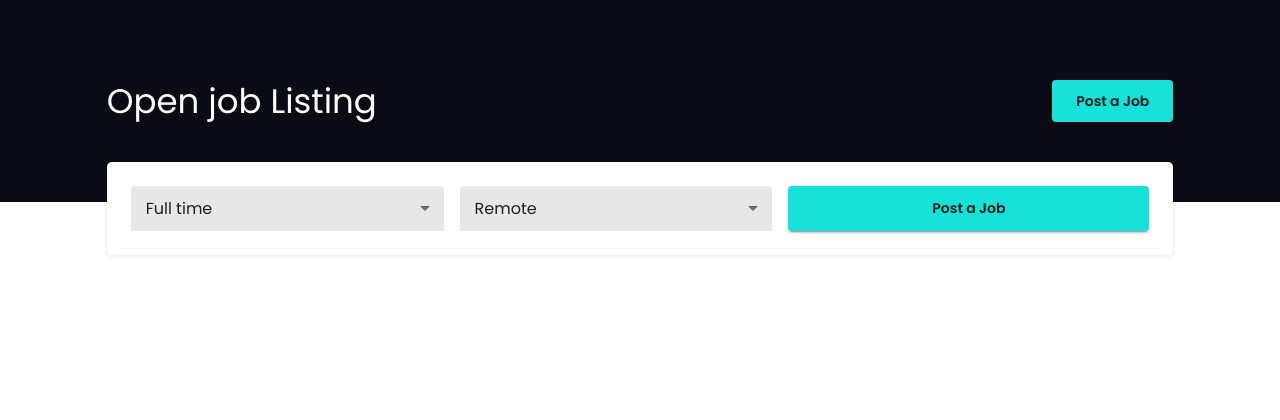
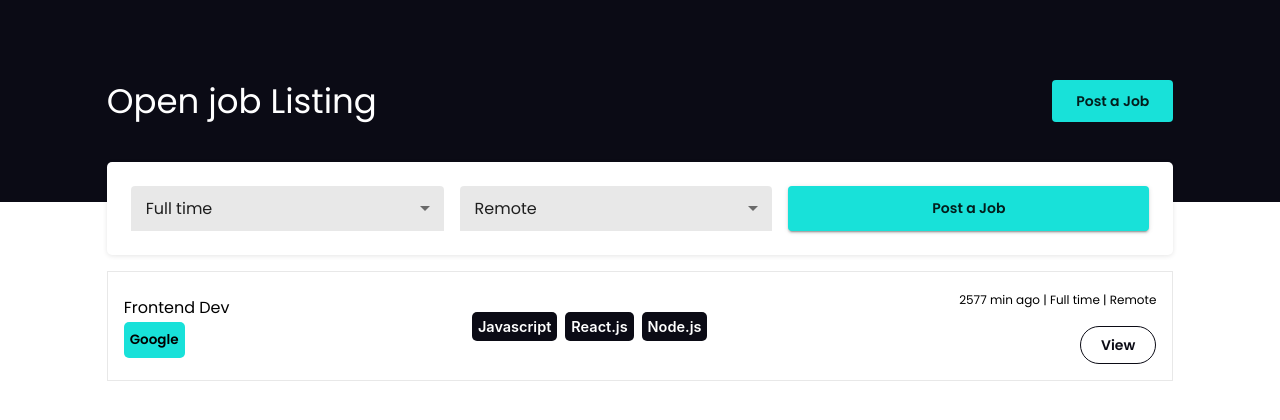
Before and after one commit to Dipak-Gogoi/job-listing-app, a React (Create React App) app: page / in a window 1280 px wide. Shown: the top 420 px of the page. Built offline with nearby package versions, Linux system fonts and the light colour scheme.

Commit message:
job-card-created

```diff
--- a/src/App.js
+++ b/src/App.js
@@ -3,6 +3,7 @@
 import theme from './theme/theme';
 import Header from './components/Header/Header'
 import SearchBar from './components/Search/SearchBar';
+import JobCard from './components/Job/JobCard';
 
 function App() {
   return (
@@ -11,6 +12,7 @@
       <Grid container justifyContent='center'>
         <Grid item xs={10}>
           <SearchBar />
+          <JobCard />
         </Grid>
       </Grid>
     </ThemeProvider>
--- /dev/null
+++ b/src/components/Job/JobCard.js
@@ -0,0 +1,69 @@
+import React from 'react';
+import { Box, Grid, Typography, Button, makeStyles } from "@material-ui/core";
+
+
+const skills = ["Javascript", "React.js", "Node.js"];
+
+const useStyle = makeStyles((theme) => ({
+    wrapper: {
+        border: '1px solid #e8e8e8',
+        cursor: 'pointer',
+        // transition: '.3s',
+
+        '&:hover': {
+            boxShadow: '0px 5px 25px rgba(0, 0, 0, 0.1)',
+            borderLeft: '1.5px solid #4D64E4',
+        }
+    },
+    companyName: {
+        fontSize: '13.5px',
+        backgroundColor: theme.palette.primary.main,
+        padding: theme.spacing(0.75),
+        borderRadius: '5px',
+        display: 'inline-block',
+        fontWeight: 600,
+    },
+    skillChip: {
+        margin: theme.spacing(0.5),
+        padding: theme.spacing(0.75),
+        fontSize: '14.5px',
+        borderRadius: '5px',
+        transition: '.3s',
+        fontWeight: 600,
+        backgroundColor: theme.palette.secondary.main,
+        color: '#fff',
+    }
+}));
+
+const JobCard = () => {
+    const classes = useStyle();
+    return (
+        <Box p={2} className={classes.wrapper}>
+            <Grid container alignItems='center'>
+                <Grid item xs>
+                    <Typography variant='subtitle1'>Frontend Dev</Typography>
+                    <Typography className={classes.companyName} variant='subtitle1'>Google</Typography>
+                </Grid>
+                <Grid item container xs>
+                    {
+                        skills.map((skill) => (
+                            <Grid className={classes.skillChip} key={skill} item>{skill}</Grid>
+                        ))
+                    }
+                </Grid>
+                <Grid item container direction='column' alignItems='flex-end' xs>
+                    <Grid item>
+                        <Typography variant='caption'>2577 min ago | Full time | Remote</Typography>
+                    </Grid>
+                    <Grid item>
+                        <Box mt={2}>
+                            <Button variant='outlined'>View</Button>
+                        </Box>
+                    </Grid>
+                </Grid>
+            </Grid>
+        </Box>
+    )
+}
+
+export default JobCard
```
